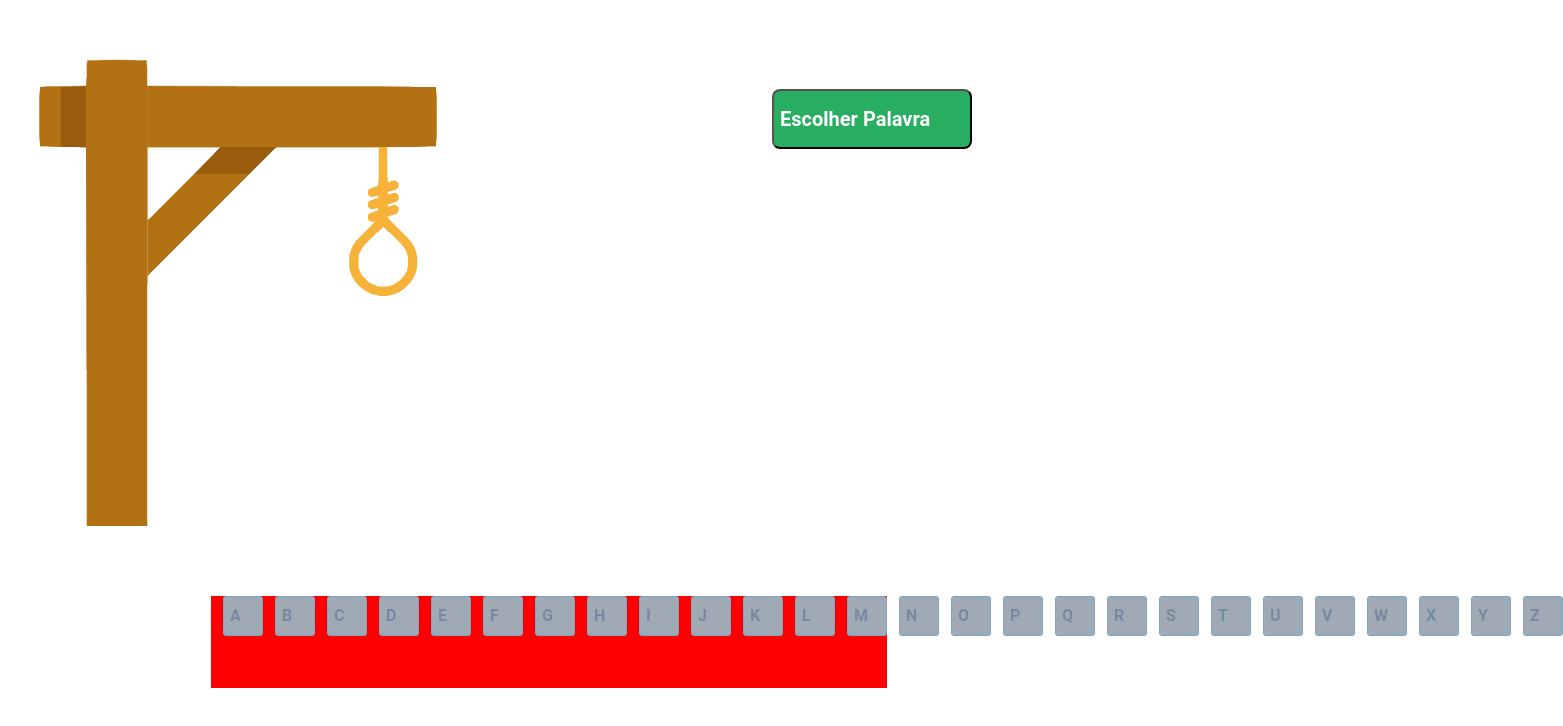
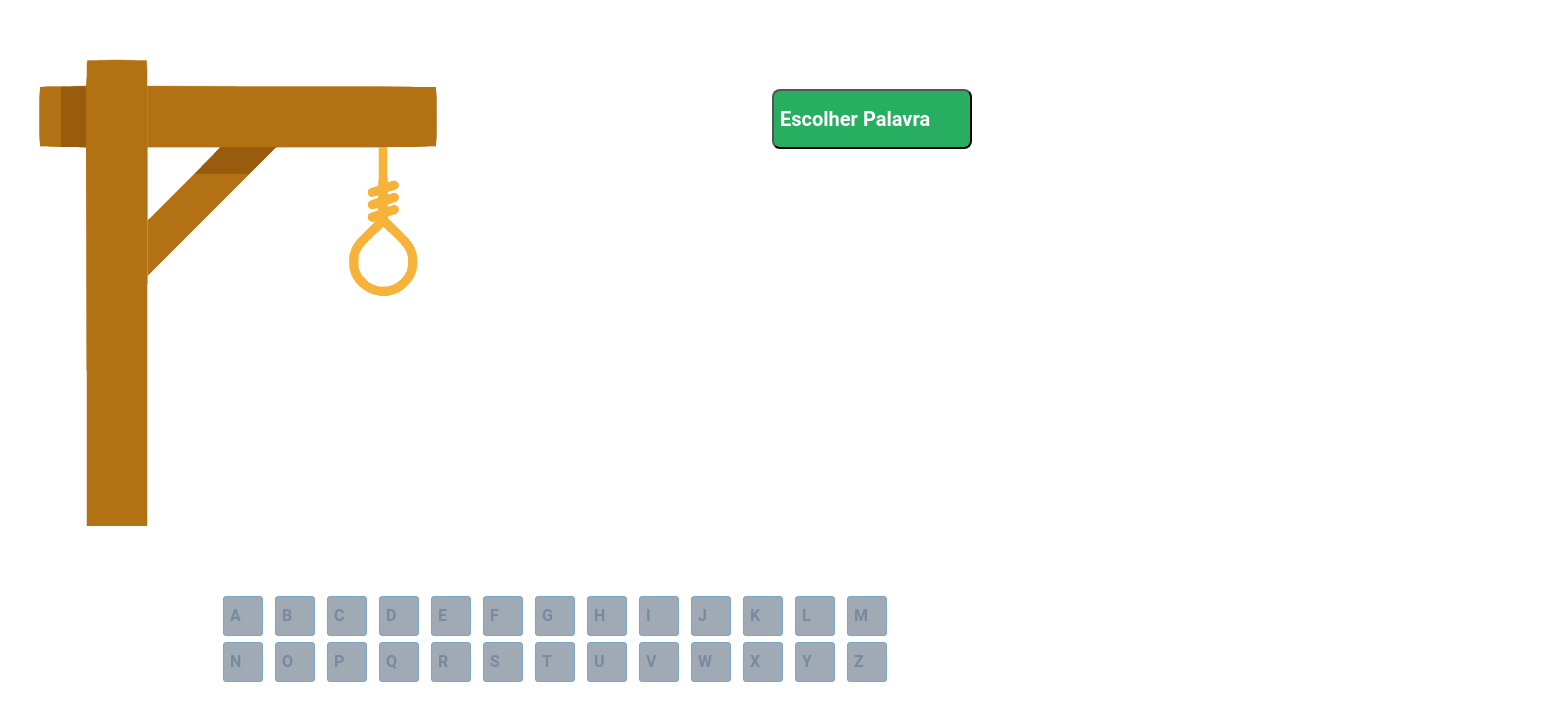
Before and after one commit to tiagoalex2002/projeto8-jogoforca, a React (Create React App) app: page / in a window 1280 px wide. Shown: the top 726 px of the page, 1563 px wide, since content can reach past the window. Built offline with nearby package versions, Linux system fonts and the light colour scheme.

Commit message:
botoes corretamente dimensionados

```diff
--- a/src/Letras.jsx
+++ b/src/Letras.jsx
@@ -7,15 +7,14 @@ export default function Caixas(){
     const [desabilitado, setDesabilitado] = useState(true)
     const [classebotao, setClassebotao] = useState("desabilitado")
 
-    function Clique(){
-        setDesabilitado(false)
-        setClassebotao()
+    function Organizar(props){
+        return (
+                <button className={classebotao} data-test="letter"  disabled = {desabilitado}>{props.letra}</button>
+        )
     }
     return(
         <div className="containerletra">
-            {alfabetomaiusculo.map((i) => (<div className={classebotao}>
-                <button data-test="letter"  disabled = {desabilitado}>{i}</button>
-            </div>))}
+            {alfabetomaiusculo.map((i) => (<Organizar letra={i}/> ))}
         </div>
     )
 }
--- a/src/styles/style.css
+++ b/src/styles/style.css
@@ -35,7 +35,7 @@
     margin-top: 89px;
 }
 
-.desabilitado button{
+.desabilitado {
     width: 40px;
     height: 40px;
     font-family: 'Roboto';
@@ -54,7 +54,7 @@
 
 }
 
-.habilitado button{
+.habilitado {
     width: 40px;
     height: 40px;
     font-family: 'Roboto';
@@ -82,5 +82,6 @@
     display: flex;
     flex-direction: row;
     justify-content: space-between;
-    background-color: red;
+    max-width: fit-content;
+    flex-wrap: wrap;
 }
```
